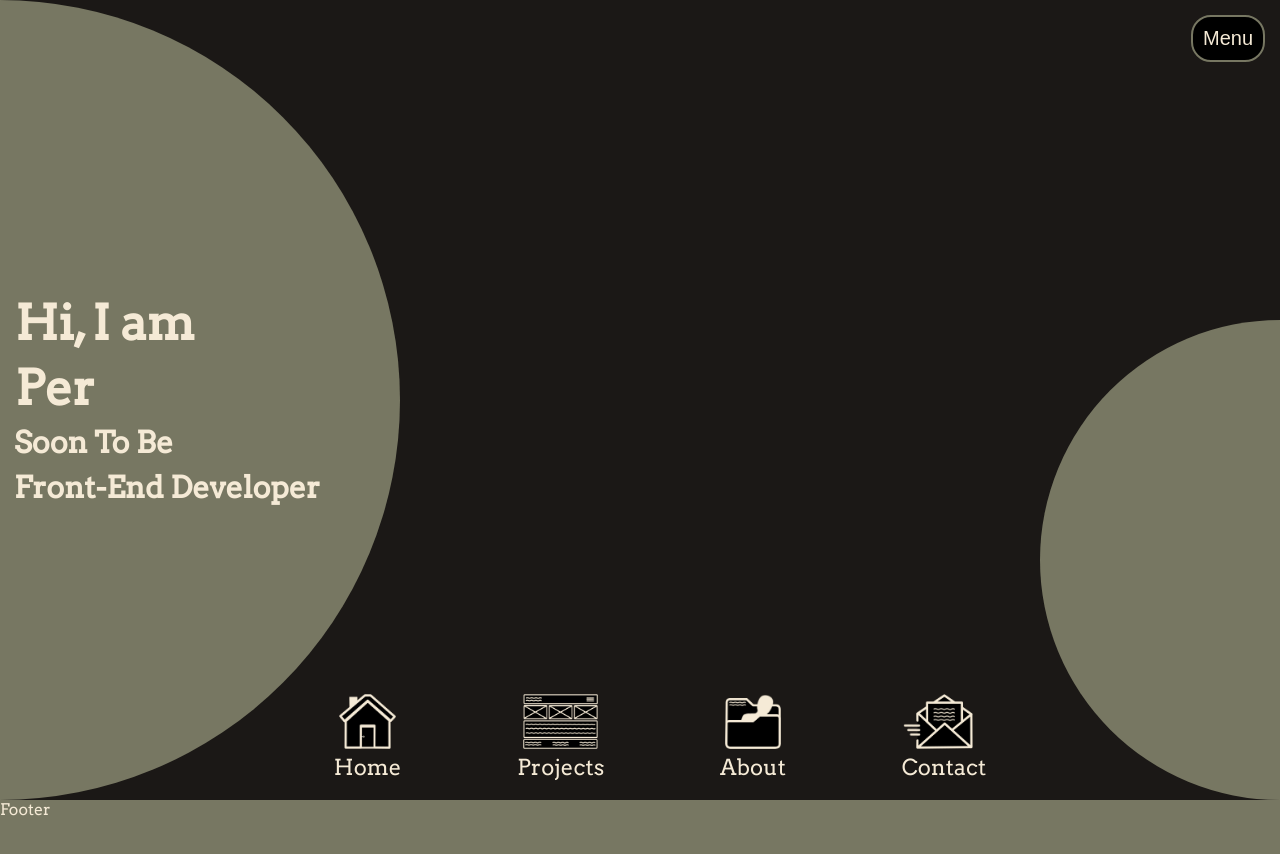
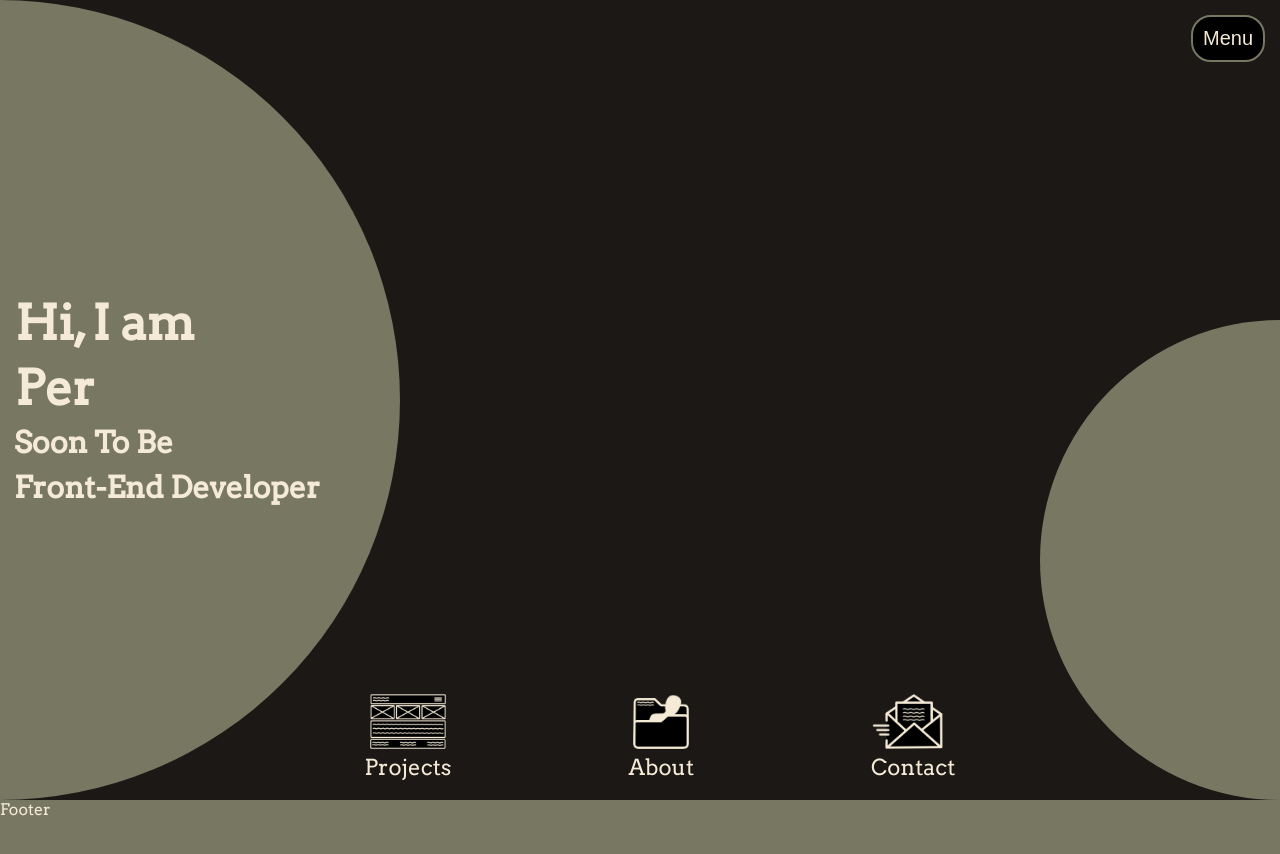
Before and after one commit to bergeper/ReactPorfolio, a React (Vite) app: page / in a window 1280 px wide. Shown: the top 854 px of the page. Built offline with nearby package versions, Linux system fonts and the light colour scheme.

Commit message:
(feat): react-router in menus

```diff
--- a/src/components/Navigation/BottomNavigation.tsx
+++ b/src/components/Navigation/BottomNavigation.tsx
@@ -1,41 +1,35 @@
 import { StyledNavBar } from "../styled/NavbarBottom/StyledNavBar";
 import { StyledNavContainer } from "../styled/NavbarBottom/StyledNavContainer";
 import { StyledNavItem } from "../styled/NavbarBottom/StyledNavItem";
-import { StyledNavLink } from "../styled/NavbarBottom/StyledNavLink";
 import { StyledNavLogo } from "../styled/NavbarBottom/StyledNavLogo";
 import projects from "../../assets/images/logobw/projects.png";
-import home from "../../assets//images/logobw/home.png";
 import contact2 from "../../assets/images/logobw/contact2.png";
 import about from "../../assets/images/logobw/about.png";
 import { StyledNavItemText } from "../styled/NavbarBottom/StyledNavItemText";
+import { Link } from "react-router-dom";
+import "./BottomNavigation.scss";
 export const BottomNavigation = () => {
   return (
     <>
       <StyledNavContainer>
         <StyledNavBar>
           <StyledNavItem>
-            <StyledNavLink href="#home">
-              <StyledNavLogo src={home}></StyledNavLogo>
-              <StyledNavItemText>Home</StyledNavItemText>
-            </StyledNavLink>
+            <Link to="/projects" className="StyledNavLink">
+              <StyledNavLogo src={projects}></StyledNavLogo>
+              <StyledNavItemText>Projects</StyledNavItemText>
+            </Link>
           </StyledNavItem>
           <StyledNavItem>
-            <StyledNavLink href="#projects">
-              <StyledNavLogo src={projects}></StyledNavLogo>
-              <StyledNavItemText>Projects</StyledNavItemText>
-            </StyledNavLink>
+            <Link to="/about" className="StyledNavLink">
+              <StyledNavLogo src={about}></StyledNavLogo>
+              <StyledNavItemText>About</StyledNavItemText>
+            </Link>
           </StyledNavItem>
           <StyledNavItem>
-            <StyledNavLink href="#about">
-              <StyledNavLogo src={about}></StyledNavLogo>
-              <StyledNavItemText>About</StyledNavItemText>
-            </StyledNavLink>
-          </StyledNavItem>
-          <StyledNavItem>
-            <StyledNavLink href="#contact">
+            <Link to="/contact" className="StyledNavLink">
               <StyledNavLogo src={contact2}></StyledNavLogo>
               <StyledNavItemText>Contact</StyledNavItemText>
-            </StyledNavLink>
+            </Link>
           </StyledNavItem>
         </StyledNavBar>
       </StyledNavContainer>
```
